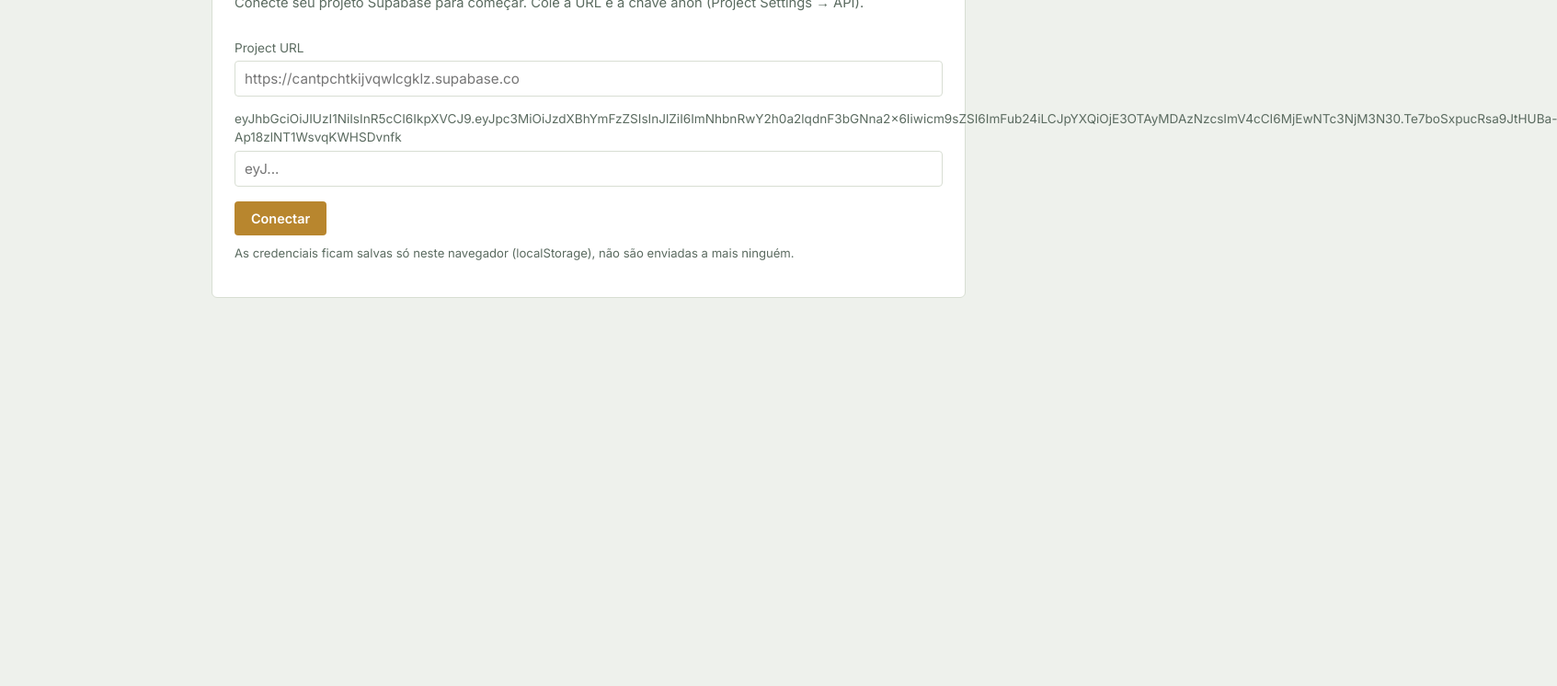
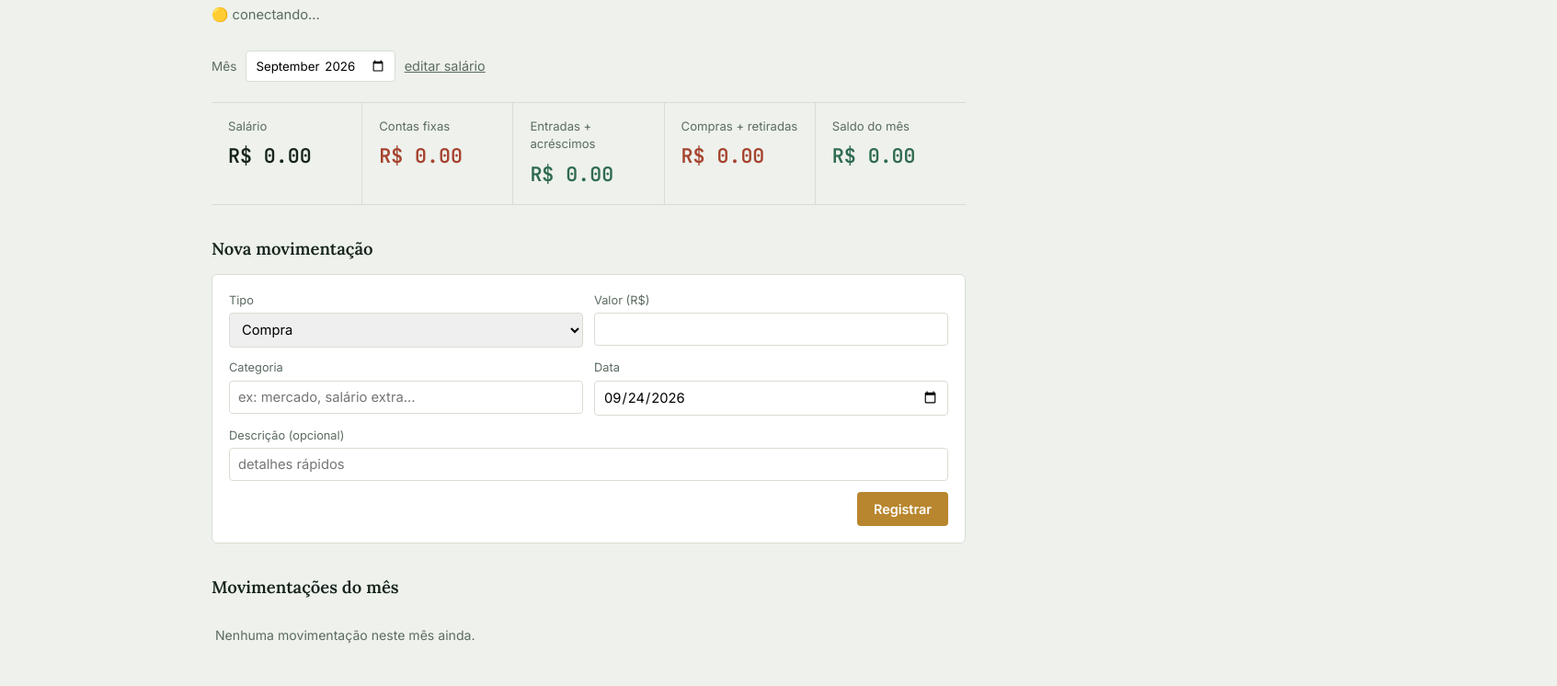
Before and after one commit to FilipeCapelasso/salario, a website: page index.html in a window 1280 px wide. Shown: the part 127-873 px from the top of the page at 92% size, 1693 px wide, since content can reach past the window. Before the commit the page ends 800 px from the top, so only its background shows below. Drawn offline with nearby package versions, Linux system fonts and the light colour scheme; no server answers.

Commit message:
Update index.html

```diff
--- a/index.html
+++ b/index.html
@@ -86,8 +86,8 @@
     <h1>Meu Financeiro</h1>
     <p class="sub">Conecte seu projeto Supabase para começar. Cole a URL e a chave anon (Project Settings → API).</p>
     <label>Project URL</label>
-    <input id="cfg-url" type="text" placeholder="https://cantpchtkijvqwlcgklz.supabase.co">
-    <label>eyJhbGciOiJIUzI1NiIsInR5cCI6IkpXVCJ9.eyJpc3MiOiJzdXBhYmFzZSIsInJlZiI6ImNhbnRwY2h0a2lqdnF3bGNna2x6Iiwicm9sZSI6ImFub24iLCJpYXQiOjE3OTAyMDAzNzcsImV4cCI6MjEwNTc3NjM3N30.Te7boSxpucRsa9JtHUBa-Ap18zlNT1WsvqKWHSDvnfk</label>
+    <input id="cfg-url" type="text" placeholder="https://xxxxx.supabase.co">
+    <label>Anon public key</label>
     <input id="cfg-key" type="text" placeholder="eyJ...">
     <div class="row" style="margin-top:16px;">
       <button onclick="connect()">Conectar</button>
@@ -101,6 +101,7 @@
       <div>
         <h1>Meu Financeiro</h1>
         <p class="sub">Grupo Star Motos · painel pessoal de contas</p>
+        <p class="sub" id="sync-status">🟡 conectando...</p>
       </div>
       <button class="link" onclick="showSetupAgain()">trocar credenciais</button>
     </div>
@@ -179,9 +180,22 @@
 </div>
 
 <script>
-let sb, currentMonth;
+// Credenciais do seu projeto Supabase (anon key é feita para ficar no cliente,
+// o acesso é controlado pelas policies do banco, não por esconder essa chave).
+const DEFAULT_CONFIG = {
+  url: 'https://cantpchtkijvqwlcgklz.supabase.co',
+  key: 'eyJhbGciOiJIUzI1NiIsInR5cCI6IkpXVCJ9.eyJpc3MiOiJzdXBhYmFzZSIsInJlZiI6ImNhbnRwY2h0a2lqdnF3bGNna2x6Iiwicm9sZSI6ImFub24iLCJpYXQiOjE3OTAyMDAzNzcsImV4cCI6MjEwNTc3NjM3N30.Te7boSxpucRsa9JtHUBa-Ap18zlNT1WsvqKWHSDvnfk'
+};
 
-function getConfig(){ try{ return JSON.parse(localStorage.getItem('financas_sb_config')); }catch(e){ return null; } }
+let sb, currentMonth, realtimeChannel;
+
+function getConfig(){
+  try{
+    const saved = JSON.parse(localStorage.getItem('financas_sb_config'));
+    if(saved && saved.url && saved.key) return saved;
+  }catch(e){}
+  return DEFAULT_CONFIG;
+}
 function setConfig(cfg){ localStorage.setItem('financas_sb_config', JSON.stringify(cfg)); }
 
 function showSetupAgain(){
@@ -206,6 +220,7 @@ async function connect(){
     document.getElementById('setup').classList.add('hidden');
     document.getElementById('app').classList.remove('hidden');
     boot();
+    // boot() already calls subscribeRealtime()
   }catch(e){
     errEl.textContent = 'Não conectou: ' + (e.message || e);
   }
@@ -217,6 +232,22 @@ function boot(){
   document.getElementById('month-filter').value = currentMonth;
   document.getElementById('tx-date').value = now.toISOString().slice(0,10);
   loadAll();
+  subscribeRealtime();
+}
+
+function subscribeRealtime(){
+  if(realtimeChannel){ sb.removeChannel(realtimeChannel); }
+  const statusEl = document.getElementById('sync-status');
+  realtimeChannel = sb.channel('financas-sync')
+    .on('postgres_changes', { event: '*', schema: 'public', table: 'transactions' }, () => loadTransactions())
+    .on('postgres_changes', { event: '*', schema: 'public', table: 'fixed_bills' }, () => loadSettingsAndBills())
+    .on('postgres_changes', { event: '*', schema: 'public', table: 'settings' }, () => loadSettingsAndBills())
+    .subscribe((status) => {
+      if(!statusEl) return;
+      statusEl.textContent = status === 'SUBSCRIBED'
+        ? '🟢 sincronizado em tempo real (site + bot)'
+        : '🟡 conectando...';
+    });
 }
 
 function onMonthChange(){
@@ -361,15 +392,13 @@ function renderSummary(){
   balEl.className = 'value mono ' + (balance >= 0 ? 'positive' : 'negative');
 }
 
-// boot on load
+// boot on load — já vem conectado ao seu Supabase, sem precisar colar nada
 (function(){
   const cfg = getConfig();
-  if(cfg){
-    sb = window.supabase.createClient(cfg.url, cfg.key);
-    document.getElementById('setup').classList.add('hidden');
-    document.getElementById('app').classList.remove('hidden');
-    boot();
-  }
+  sb = window.supabase.createClient(cfg.url, cfg.key);
+  document.getElementById('setup').classList.add('hidden');
+  document.getElementById('app').classList.remove('hidden');
+  boot();
 })();
 </script>
 </body>
```
